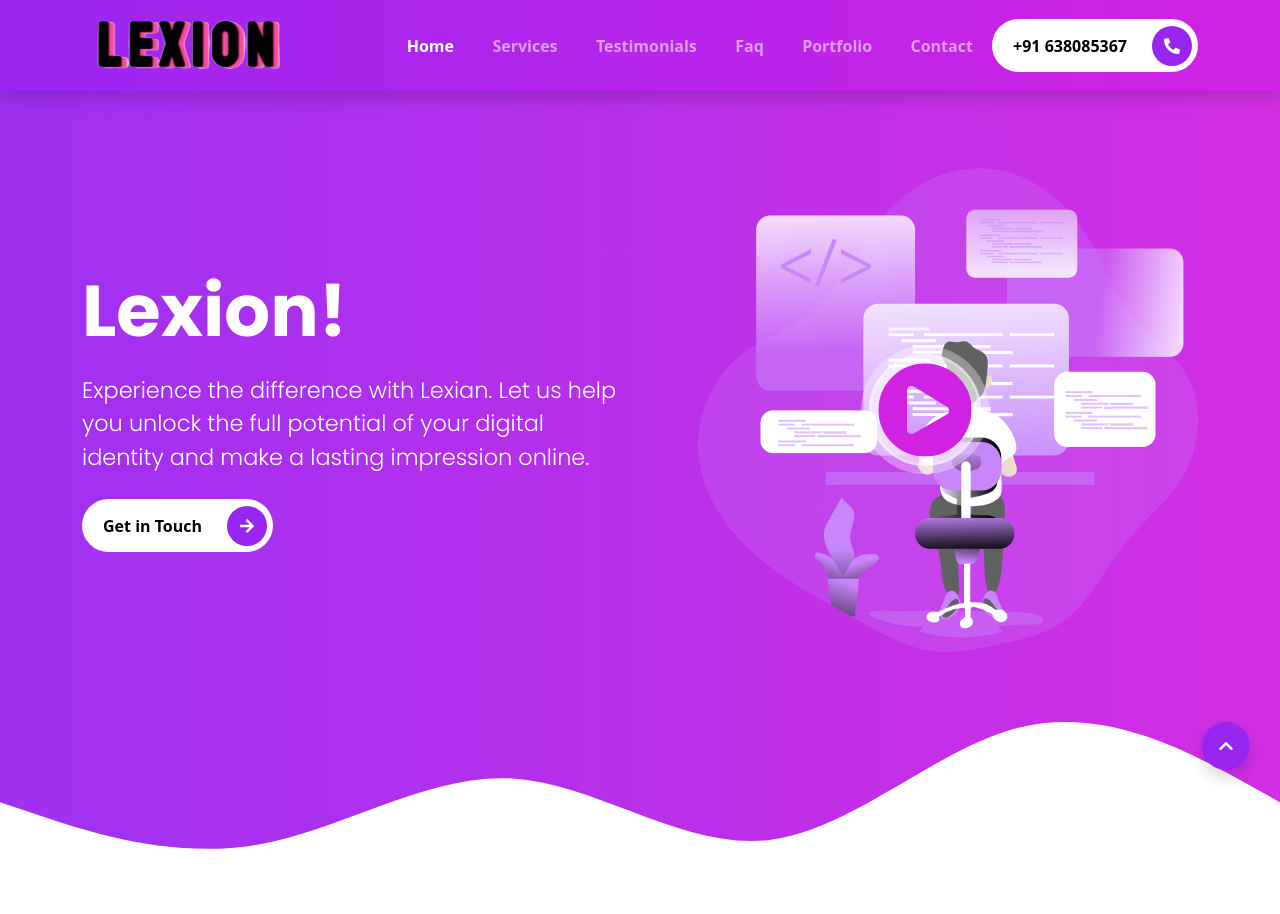
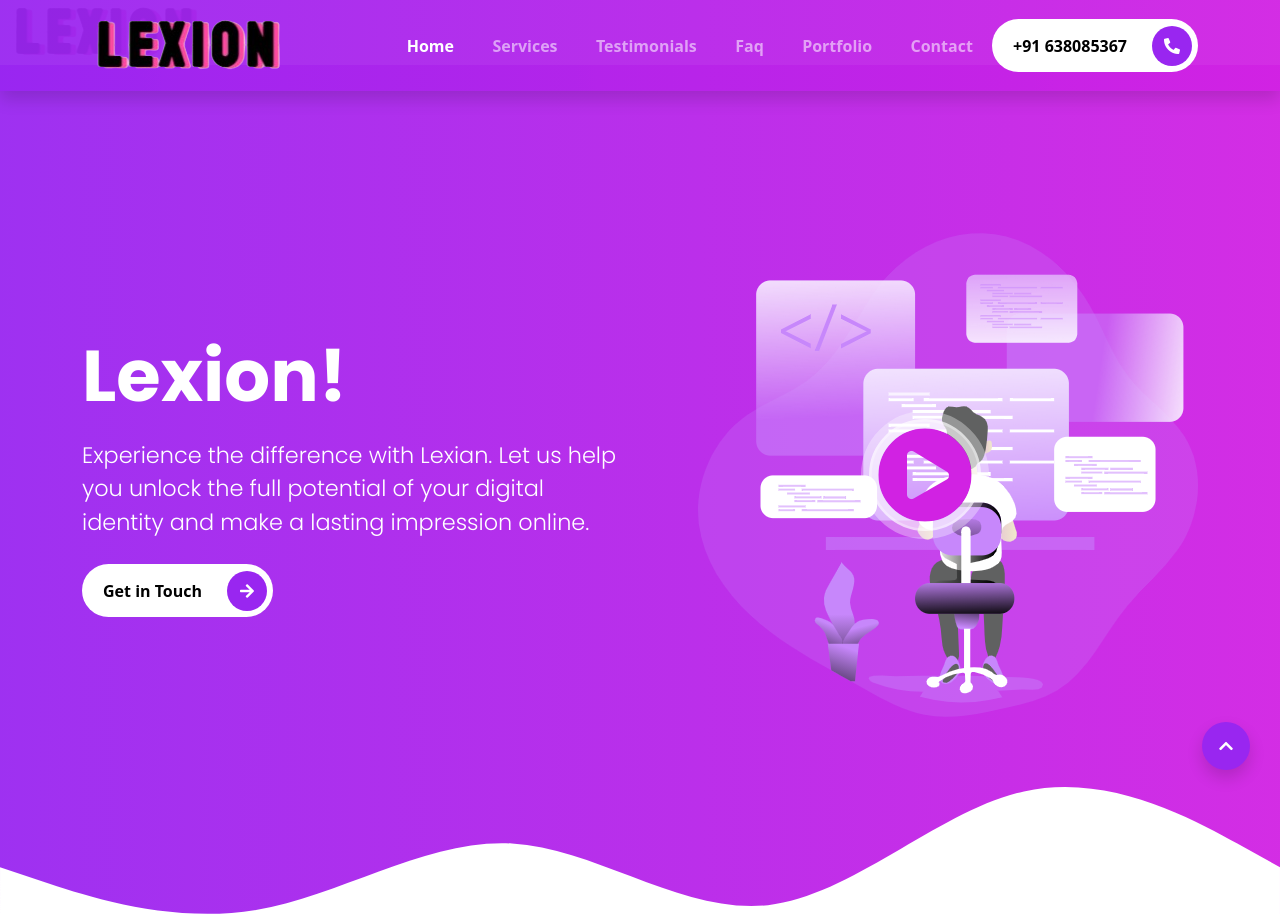
Before and after one commit to sanjay302002/Lexion, a website: page index.html in a window 1280 px wide. Shown: the top 914 px of the page. Drawn offline with nearby package versions, Linux system fonts and the light colour scheme; files that its build step writes are made by us from their sources; files whose address does not match are found by name.

Commit message:
Update index.html

```diff
--- a/index.html
+++ b/index.html
@@ -5,6 +5,7 @@
     <meta http-equiv="X-UA-Compatible" content="IE=edge">
     <meta name="viewport" content="width=device-width, initial-scale=1">
     <title>Lexion</title>
+    <img src="logo.png" alt="Logo" class="logo">
     <link rel="stylesheet" href="assets/css/style.css">
     <link rel="stylesheet" href="assets/css/fontawesome.css">
     <link rel="stylesheet" href="https://cdn.jsdelivr.net/npm/glightbox/dist/css/glightbox.min.css" />
```
